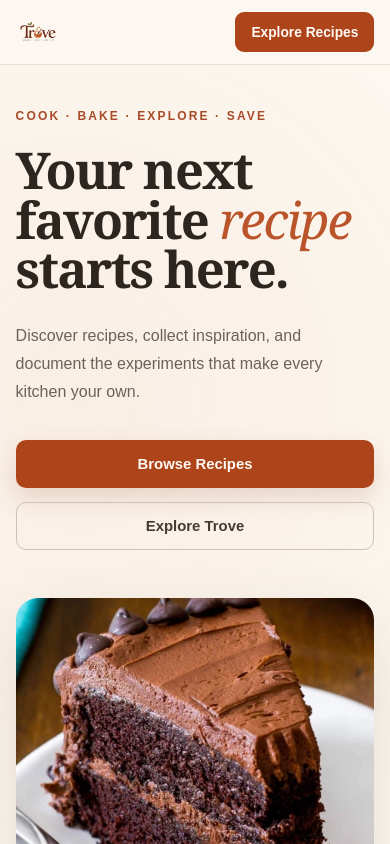
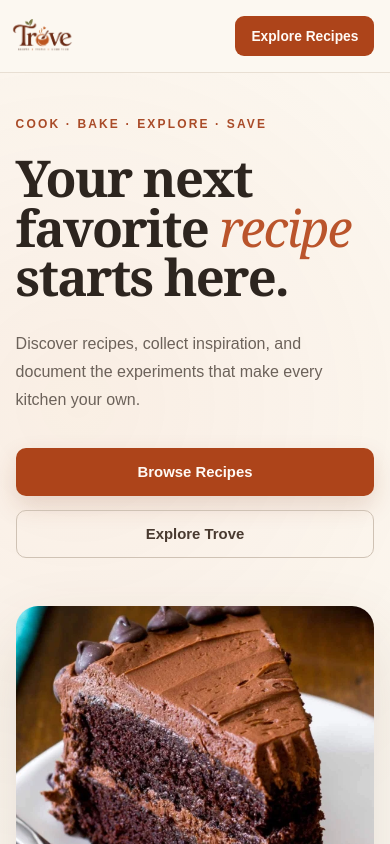
Before and after one commit to NimraMittal/Trove, a Next.js app in the folder frontend/: page / in a window 390 px wide. Shown: the top 844 px of the page. Built offline with nearby package versions, Linux system fonts and the light colour scheme.

Commit message:
logo position

```diff
--- a/frontend/src/shared/components/SiteHeader/SiteHeader.module.css
+++ b/frontend/src/shared/components/SiteHeader/SiteHeader.module.css
@@ -12,41 +12,49 @@
 }
 
 .inner {
-  width: min(1180px, 92%);
-  min-height: 72px;
+  width: min(1240px, 92%);
+  min-height: 88px;
 
   margin: 0 auto;
 
-  display: flex;
+  display: grid;
+  grid-template-columns: 1fr auto 1fr;
   align-items: center;
-  justify-content: space-between;
 
-  gap: 32px;
+  column-gap: 32px;
 }
 
 .logoLink {
+  justify-self: start;
+
   display: inline-flex;
   align-items: center;
 
-  flex-shrink: 0;
+  width: 200px;
+  height: 70px;
+
+  margin-left: -24px;
 
   text-decoration: none;
 }
 
 .logoImage {
   width: auto;
-  height: 54px;
+  height: 70px;
 
   object-fit: contain;
+
+  transform: scale(1.5);
+  transform-origin: left center;
 }
+.navigation {
+  justify-self: center;
 
-.navigation {
   display: flex;
   align-items: center;
 
-  gap: 28px;
+  gap: 30px;
 }
-
 .navigation a {
   color: #3b332d;
 
@@ -73,6 +81,8 @@
 }
 
 .actions {
+  justify-self: end;
+
   display: flex;
   align-items: center;
 }
@@ -85,18 +95,25 @@
 
 @media (max-width: 760px) {
   .inner {
-    min-height: 64px;
+    min-height: 72px;
+    grid-template-columns: 1fr auto;
+  }
+
+  .logoLink {
+    width: 150px;
+    height: 56px;
+
+    margin-left: -10px;
   }
 
   .logoImage {
-    height: 44px;
+    height: 56px;
+
+    transform: scale(1.3);
+    transform-origin: left center;
   }
 
   .navigation {
-    display: none;
-  }
-
-  .comingSoon {
     display: none;
   }
 }
```
